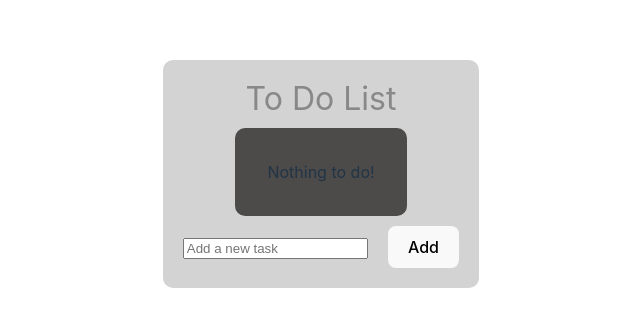
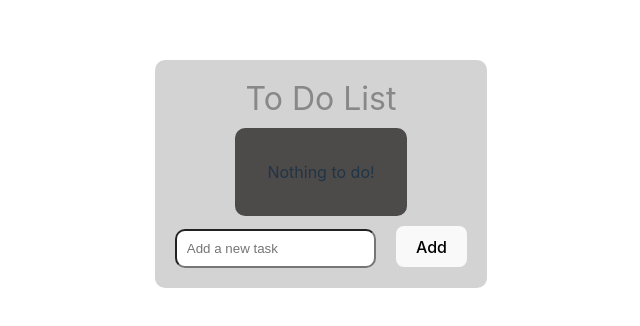
Before and after one commit to BobShoe212/todo-list, a React (Vite) app: page / in a window 1280 px wide. Shown: the part 226-552 px from the top of the page, without its empty margins (319-959 px from the left). Built offline with nearby package versions, Linux system fonts and the light colour scheme.

Commit message:
styling on input

```diff
--- a/src/App.css
+++ b/src/App.css
@@ -52,6 +52,8 @@ button.unchecked {
 
 .todoInput input {
   margin: 10px;
+  padding: 10px;
+  border-radius: 10px;
 }
 
 .todoInput button {
```
